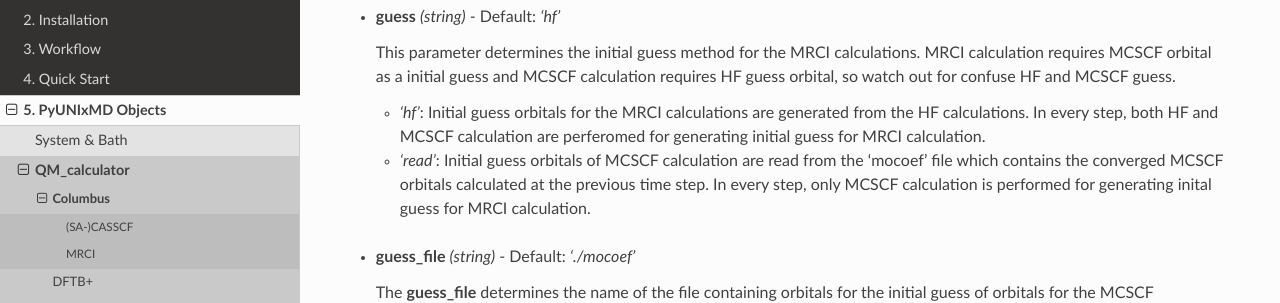
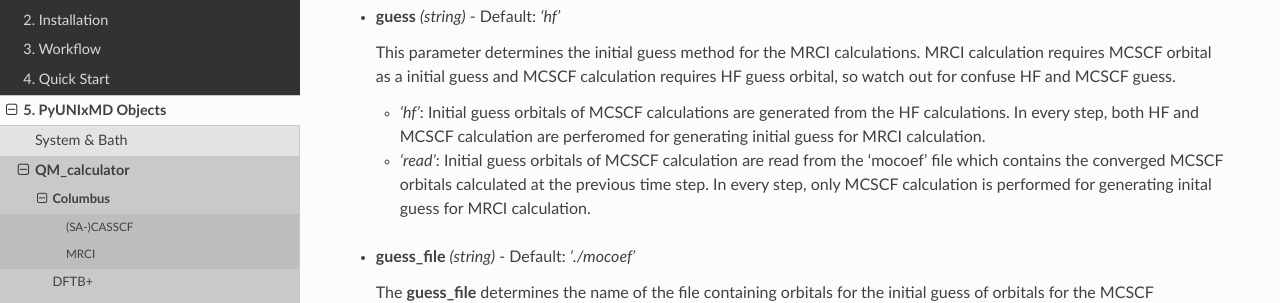
Before and after one commit to skmin-lab/unixmd, a Sphinx documentation site: the page built from docs/source/objects/qm/prog_columbus.rst, in a window 1280 px wide and 900 px high, scrolled down 3612 px. Shown: the part 155-458 px from the top of the window. Built offline with Sphinx 7.4.7 and the Read the Docs theme 2.0.0, drawn with Linux system fonts in a browser that asks for light colours; cross-references to code outside the pages are shown as plain code.

Commit message:
Minor change on guess option

```diff
--- a/docs/source/objects/qm/prog_columbus.rst
+++ b/docs/source/objects/qm/prog_columbus.rst
@@ -267,7 +267,7 @@ Detailed description of parameters
   This parameter determines the initial guess method for the MRCI calculations.
   MRCI calculation requires MCSCF orbital as a initial guess and MCSCF calculation requires HF guess orbital, so watch out for confuse HF and MCSCF guess.
 
-  + *'hf'*: Initial guess orbitals for the MRCI calculations are generated from the HF calculations.
+  + *'hf'*: Initial guess orbitals of MCSCF calculations are generated from the HF calculations.
     In every step, both HF and MCSCF calculation are perferomed for generating initial guess for MRCI calculation.
   + *'read'*: Initial guess orbitals of MCSCF calculation are read from the 'mocoef' file
     which contains the converged MCSCF orbitals calculated at the previous time step.
```
